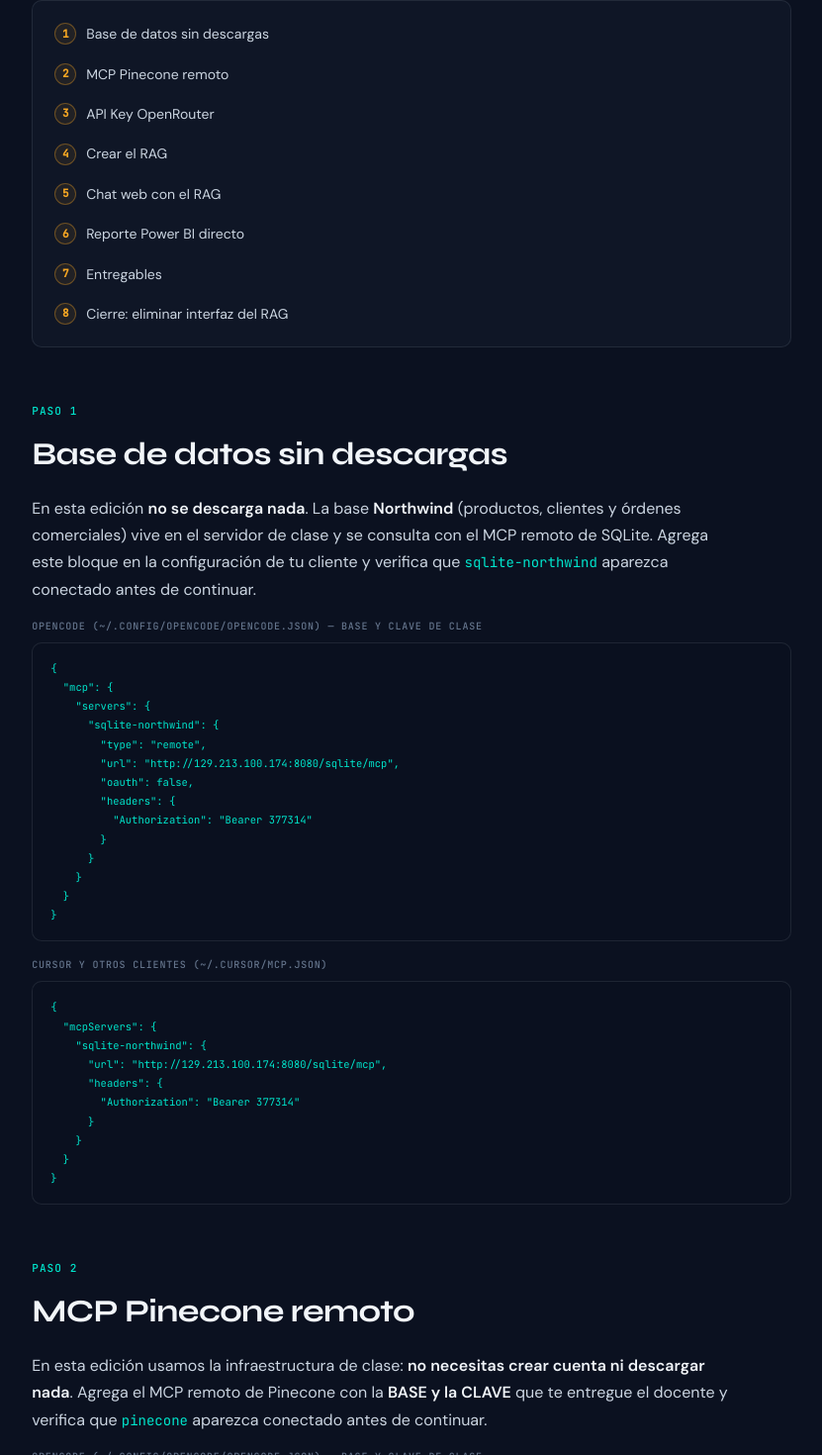
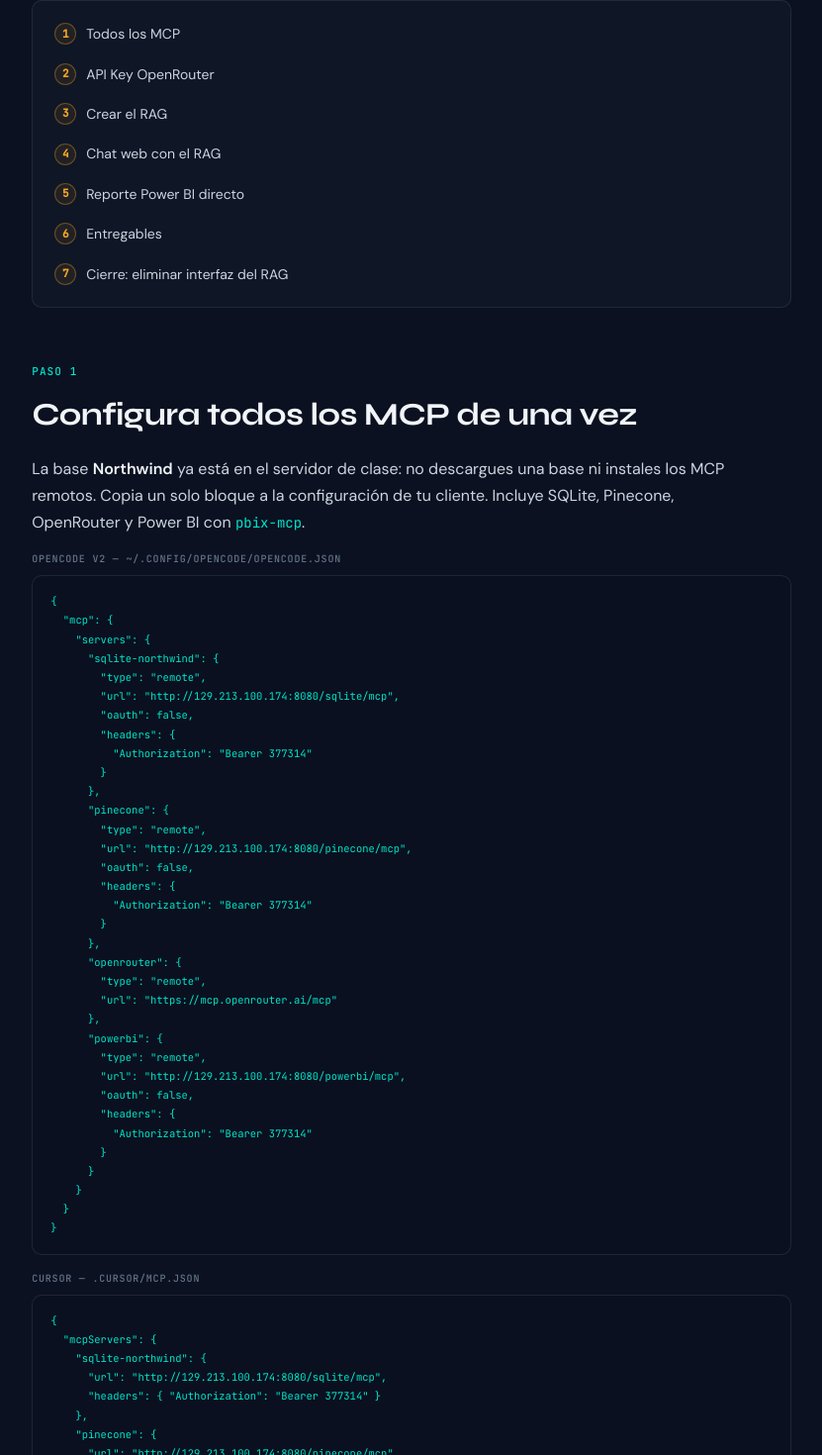
Before and after one commit to its-camilo/capacitacion-ia-generativa, a React (Vite) app: page /practica-rag in a window 1280 px wide. Shown: the part 869-2339 px from the top of the page at 99% size, without its empty margins (19-850 px from the left). Built offline with nearby package versions, Linux system fonts and the light colour scheme.

Commit message:
Sesion 3: consolidar MCP remotos al inicio

```diff
--- a/src/components/practica-rag/PracticaRagPage.jsx
+++ b/src/components/practica-rag/PracticaRagPage.jsx
@@ -1,19 +1,15 @@
 import {
+  allMcpConfigCursor,
+  allMcpConfigOpencode,
   assetUrl,
   chatUiPrompt,
   classFiles,
   deliverables,
   gradingCriteria,
   openRouterLinks,
-  openRouterMcpConfigCursor,
-  openRouterMcpConfigOpencode,
-  pineconeRemoteConfigCursor,
-  pineconeRemoteConfigOpencode,
   powerBiPrompt,
   ragSetupPrompt,
   sectionNav,
-  sqliteRemoteConfigCursor,
-  sqliteRemoteConfigOpencode,
 } from '../../data/practicaRagContent'
 import SectionBlock from '../fundamentos/SectionBlock'
 import InsightCard from '../fundamentos/InsightCard'
@@ -59,45 +55,31 @@
           </ol>
         </nav>
 
-        <SectionBlock
-          id="paso-1"
-          eyebrow="Paso 1"
-          title="Base de datos sin descargas"
-        >
+        <SectionBlock id="paso-1" eyebrow="Paso 1" title="Configura todos los MCP de una vez">
           <p>
-            En esta edición <strong>no se descarga nada</strong>. La base <strong>Northwind</strong>{' '}
-            (productos, clientes y órdenes comerciales) vive en el servidor de clase y se consulta
-            con el MCP remoto de SQLite. Agrega este bloque en la configuración de tu cliente y
-            verifica que <code>sqlite-northwind</code> aparezca conectado antes de continuar.
+            La base <strong>Northwind</strong> ya está en el servidor de clase: no descargues una
+            base ni instales los MCP remotos. Copia un solo bloque a la configuración de tu cliente.
+            Incluye SQLite, Pinecone, OpenRouter y Power BI con <code>pbix-mcp</code>.
           </p>
           <CodeBlock
-            code={sqliteRemoteConfigOpencode}
-            caption="OpenCode (~/.config/opencode/opencode.json) — BASE y CLAVE de clase"
+            code={allMcpConfigOpencode}
+            caption="OpenCode V2 — ~/.config/opencode/opencode.json"
           />
           <CodeBlock
-            code={sqliteRemoteConfigCursor}
-            caption="Cursor y otros clientes (~/.cursor/mcp.json)"
+            code={allMcpConfigCursor}
+            caption="Cursor — .cursor/mcp.json"
           />
+          <p className="practica-mcp__note">
+            SQLite, Pinecone y Power BI usan la BASE y CLAVE de clase; OpenRouter usa autenticación
+            OAuth. No instales paquetes, no ejecutes comandos y no necesitas Tailscale.
+          </p>
+          <p>
+            Recarga los MCP. OpenRouter puede pedir autenticación OAuth en el navegador. Para usar el
+            chat web, cada equipo crea una API key temporal de OpenRouter en el paso siguiente.
+          </p>
         </SectionBlock>
 
-        <SectionBlock id="paso-2" eyebrow="Paso 2" title="MCP Pinecone remoto">
-          <p>
-            En esta edición usamos la infraestructura de clase: <strong>no necesitas crear cuenta
-            ni descargar nada</strong>. Agrega el MCP remoto de Pinecone con la{' '}
-            <strong>BASE y la CLAVE</strong> que te entregue el docente y verifica que{' '}
-            <code>pinecone</code> aparezca conectado antes de continuar.
-          </p>
-          <CodeBlock
-            code={pineconeRemoteConfigOpencode}
-            caption="OpenCode (~/.config/opencode/opencode.json) — BASE y CLAVE de clase"
-          />
-          <CodeBlock
-            code={pineconeRemoteConfigCursor}
-            caption="Cursor y otros clientes (~/.cursor/mcp.json)"
-          />
-        </SectionBlock>
-
-        <SectionBlock id="paso-3" eyebrow="Paso 3" title="API Key de OpenRouter">
+        <SectionBlock id="paso-2" eyebrow="Paso 2" title="API Key de OpenRouter">
           <p>
             Necesitas una API key de OpenRouter para dos cosas: crear el RAG (generar embeddings e
             indexar en Pinecone) y que la página web de chat pueda consultar el RAG con un modelo
@@ -120,25 +102,17 @@
             </li>
             <li>
               Guarda la clave en un lugar seguro; la necesitarás al crear el RAG y al configurar
-              el chat web.
+              el chat web. No la pegues en el repositorio público.
             </li>
-            <li>Instala el MCP remoto de OpenRouter en tu cliente de IA:</li>
           </ol>
-          <CodeBlock code={openRouterMcpConfigOpencode} caption="OpenCode (~/.config/opencode/opencode.json)" />
-          <CodeBlock
-            code={openRouterMcpConfigCursor}
-            caption="Cursor y otros clientes (~/.cursor/mcp.json)"
-          />
           <p>
-            Si usas otro cliente, sigue la guía oficial en{' '}
-            <a href={openRouterLinks.mcpDocs} target="_blank" rel="noreferrer">
-              OpenRouter MCP
-            </a>
-            . La primera vez puede pedirte autenticación OAuth en el navegador.
+            El MCP remoto de OpenRouter ya está incluido en el bloque del paso 1. Si usas otro
+            cliente, revisa la guía oficial de{' '}
+            <a href={openRouterLinks.mcpDocs} target="_blank" rel="noreferrer">OpenRouter MCP</a>.
           </p>
         </SectionBlock>
 
-        <SectionBlock id="paso-4" eyebrow="Paso 4" title="Crear el RAG en Pinecone">
+        <SectionBlock id="paso-3" eyebrow="Paso 3" title="Crear el RAG en Pinecone">
           <p>
             Con los MCP de SQLite, Pinecone y OpenRouter ya configurados, pide a la IA que explore
             la base SQLite mediante sus herramientas MCP y cargue hasta 1000 chunks en un índice
@@ -160,7 +134,7 @@
           </p>
         </SectionBlock>
 
-        <SectionBlock id="paso-5" eyebrow="Paso 5" title="Interfaz de chat con el RAG">
+        <SectionBlock id="paso-4" eyebrow="Paso 4" title="Interfaz de chat con el RAG">
           <p>
             Cuando el índice esté listo, pide una página autocontenida <code>index.html</code> con
             HTML, CSS y JavaScript vanilla. No debe requerir npm, Node.js, compilación, servidor,
@@ -185,20 +159,19 @@
               href={assetUrl(classFiles.ragChat)}
               download="rag-chat-index.html"
             >
-              Descargar index.html del chat (claves de clase precargadas)
+              Descargar index.html del chat (Pinecone de clase precargado; agrega tu clave OpenRouter)
             </a>
           </p>
         </SectionBlock>
 
-        <SectionBlock id="paso-6" eyebrow="Paso 6" title="Crear el reporte en Power BI">
+        <SectionBlock id="paso-5" eyebrow="Paso 5" title="Crear el reporte en Power BI">
           <p>
-            En esta edición <strong>no se configura ningún MCP de Power BI</strong>: el reporte se
-            genera directamente con Python y el paquete{' '}
+            El MCP remoto <code>powerbi</code> ya está configurado en el paso 1. Usa el paquete{' '}
             <a href="https://github.com/d0nk3yhm/pbix-mcp" target="_blank" rel="noreferrer">
               pbix-mcp
             </a>{' '}
-            (venv Python 3.12 + <code>build_powerbi_report.py</code>), sin instalar nada en los
-            computadores restringidos.
+            para construir el PBIX mediante el servidor MCP de clase. Los alumnos no necesitan
+            instalar pbix-mcp ni conectarse al VPS mediante Tailscale.
           </p>
           <p>
             El ejemplo está adaptado a la base <strong>Northwind</strong>. Si se usa otra base,
--- a/src/data/practicaRagContent.js
+++ b/src/data/practicaRagContent.js
@@ -1,10 +1,9 @@
 export const sectionNav = [
-  { id: 'paso-1', label: 'Base de datos sin descargas' },
-  { id: 'paso-2', label: 'MCP Pinecone remoto' },
-  { id: 'paso-3', label: 'API Key OpenRouter' },
-  { id: 'paso-4', label: 'Crear el RAG' },
-  { id: 'paso-5', label: 'Chat web con el RAG' },
-  { id: 'paso-6', label: 'Reporte Power BI directo' },
+  { id: 'paso-1', label: 'Todos los MCP' },
+  { id: 'paso-2', label: 'API Key OpenRouter' },
+  { id: 'paso-3', label: 'Crear el RAG' },
+  { id: 'paso-4', label: 'Chat web con el RAG' },
+  { id: 'paso-5', label: 'Reporte Power BI directo' },
   { id: 'entregables', label: 'Entregables' },
   { id: 'cierre', label: 'Cierre: eliminar interfaz del RAG' },
 ]
@@ -17,7 +16,7 @@
   pbixZip: 'sesion-3/northwind-powerbi-entregable.zip',
 }
 
-export const sqliteRemoteConfigOpencode = `{
+export const allMcpConfigOpencode = `{
   "mcp": {
     "servers": {
       "sqlite-northwind": {
@@ -27,28 +26,22 @@
         "headers": {
           "Authorization": "Bearer 377314"
         }
-      }
-    }
-  }
-}`
-
-export const sqliteRemoteConfigCursor = `{
-  "mcpServers": {
-    "sqlite-northwind": {
-      "url": "http://129.213.100.174:8080/sqlite/mcp",
-      "headers": {
-        "Authorization": "Bearer 377314"
-      }
-    }
-  }
-}`
-
-export const pineconeRemoteConfigOpencode = `{
-  "mcp": {
-    "servers": {
+      },
       "pinecone": {
         "type": "remote",
         "url": "http://129.213.100.174:8080/pinecone/mcp",
+        "oauth": false,
+        "headers": {
+          "Authorization": "Bearer 377314"
+        }
+      },
+      "openrouter": {
+        "type": "remote",
+        "url": "https://mcp.openrouter.ai/mcp"
+      },
+      "powerbi": {
+        "type": "remote",
+        "url": "http://129.213.100.174:8080/powerbi/mcp",
         "oauth": false,
         "headers": {
           "Authorization": "Bearer 377314"
@@ -58,13 +51,22 @@
   }
 }`
 
-export const pineconeRemoteConfigCursor = `{
+export const allMcpConfigCursor = `{
   "mcpServers": {
+    "sqlite-northwind": {
+      "url": "http://129.213.100.174:8080/sqlite/mcp",
+      "headers": { "Authorization": "Bearer 377314" }
+    },
     "pinecone": {
       "url": "http://129.213.100.174:8080/pinecone/mcp",
-      "headers": {
-        "Authorization": "Bearer 377314"
-      }
+      "headers": { "Authorization": "Bearer 377314" }
+    },
+    "openrouter": {
+      "url": "https://mcp.openrouter.ai/mcp"
+    },
+    "powerbi": {
+      "url": "http://129.213.100.174:8080/powerbi/mcp",
+      "headers": { "Authorization": "Bearer 377314" }
     }
   }
 }`
@@ -74,29 +76,13 @@
   mcpDocs: 'https://openrouter.ai/docs/guides/overview/mcp-server',
 }
 
-export const openRouterMcpConfigOpencode = `{
-  "mcp": {
-    "openrouter": {
-      "type": "remote",
-      "url": "https://mcp.openrouter.ai/mcp",
-      "enabled": true
-    }
-  }
-}`
+export const ragSetupPrompt = `Usa los MCP remotos de SQLite, Pinecone y OpenRouter ya conectados. No ejecutes comandos de terminal, no instales paquetes y no crees scripts.
 
-export const openRouterMcpConfigCursor = `{
-  "mcpServers": {
-    "openrouter": {
-      "url": "https://mcp.openrouter.ai/mcp"
-    }
-  }
-}`
+Explora la base Northwind disponible por el MCP de SQLite. Usa el índice compartido northwind-rag y crea los chunks en un namespace exclusivo para mi equipo: reemplaza NOMBRE-EQUIPO por un nombre corto (por ejemplo, equipo-01). No crees otro índice si northwind-rag está disponible. El índice usa embeddings integrados de Pinecone; al subir texto, Pinecone genera los vectores. Usa hasta 1000 registros/chunks, legibles por sí solos y con una sola idea principal.
 
-export const ragSetupPrompt = `Usa las herramientas MCP de SQLite, Pinecone y OpenRouter que ya están conectadas. No ejecutes comandos de terminal, no instales paquetes y no crees scripts para ejecutar.
+Mantén un esquema consistente en todos los registros: _id, chunk_text, tabla y categoria. Elige las tablas más útiles y convierte filas representativas en texto autocontenido; no subas filas sin transformar ni datos personales innecesarios.
 
-Explora la base SQLite disponible mediante el MCP de SQLite. Elige las tablas más útiles, convierte filas representativas en chunks de texto legibles por sí solos y crea un índice nuevo en Pinecone. No superes 1000 registros/chunks para esta demostración. Usa un modelo gratuito de embeddings compatible con Pinecone y, si necesitas generar embeddings mediante OpenRouter, prueba hasta 3 modelos gratuitos en orden si alguno falla.
-
-No inventes resultados: confirma con las herramientas que el índice se creó y que los vectores se subieron. Al terminar, informa el nombre del índice, las tablas consultadas, el número de chunks cargados, el modelo de embeddings y cualquier limitación encontrada. Si alguna operación no está disponible mediante MCP, explica el bloqueo; no intentes resolverlo ejecutando comandos.`
+No inventes resultados: confirma el índice y el conteo del namespace con las herramientas Pinecone después de subir los registros. Prueba una búsqueda semántica y reporta el índice, namespace, tablas consultadas, número real de chunks y modelo integrado de embeddings. Si alguna herramienta no está disponible o devuelve error, explica el bloqueo; no lo soluciones con terminal ni scripts.`
 export const chatUiPrompt = `Crea un único archivo llamado index.html, autocontenido, con HTML, CSS y JavaScript vanilla. No uses React, Vite, npm, Node.js, paquetes, compilación, backend, servidor local ni comandos de terminal. La página debe poder guardarse y abrirse en un navegador moderno.
 
 Construye una interfaz de chat que consulte el índice Pinecone que ya creamos y use OpenRouter para redactar respuestas:
```
